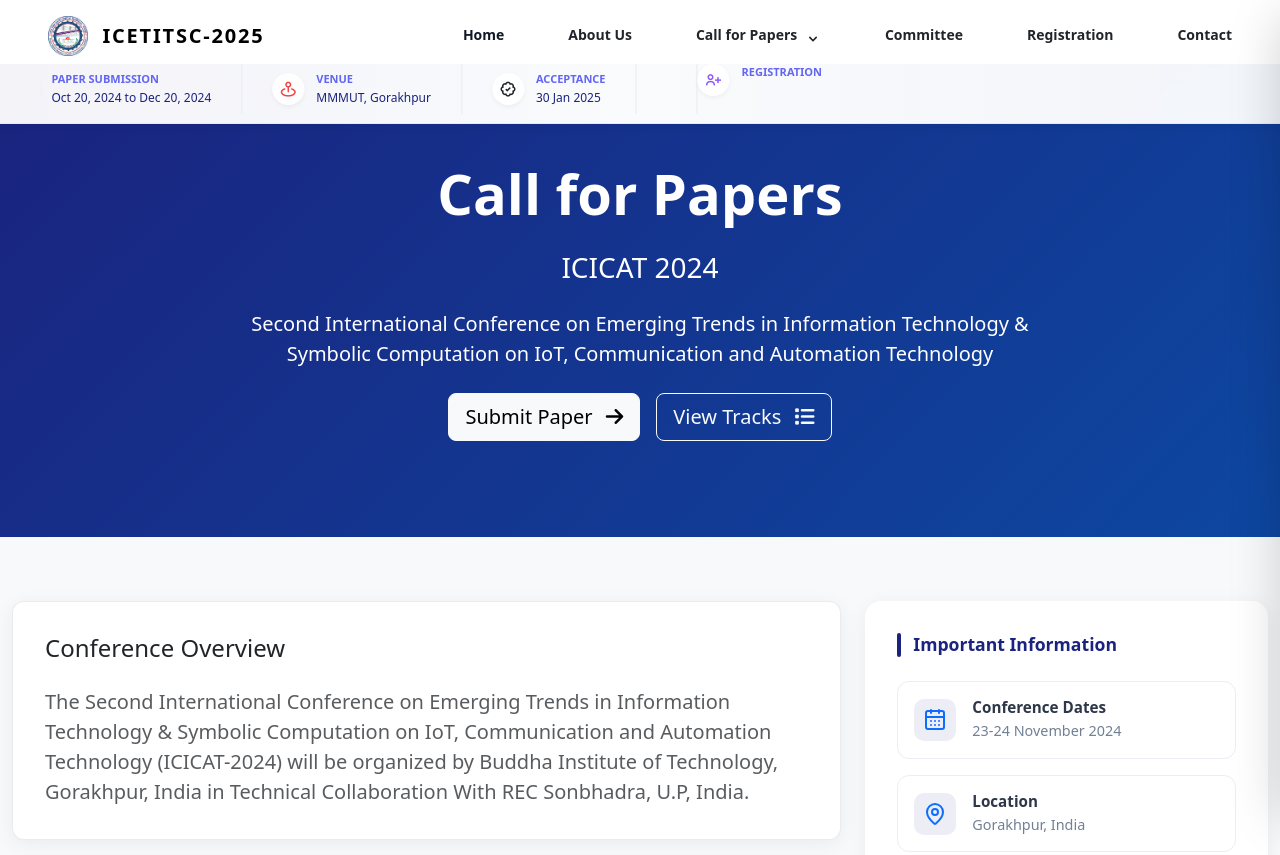
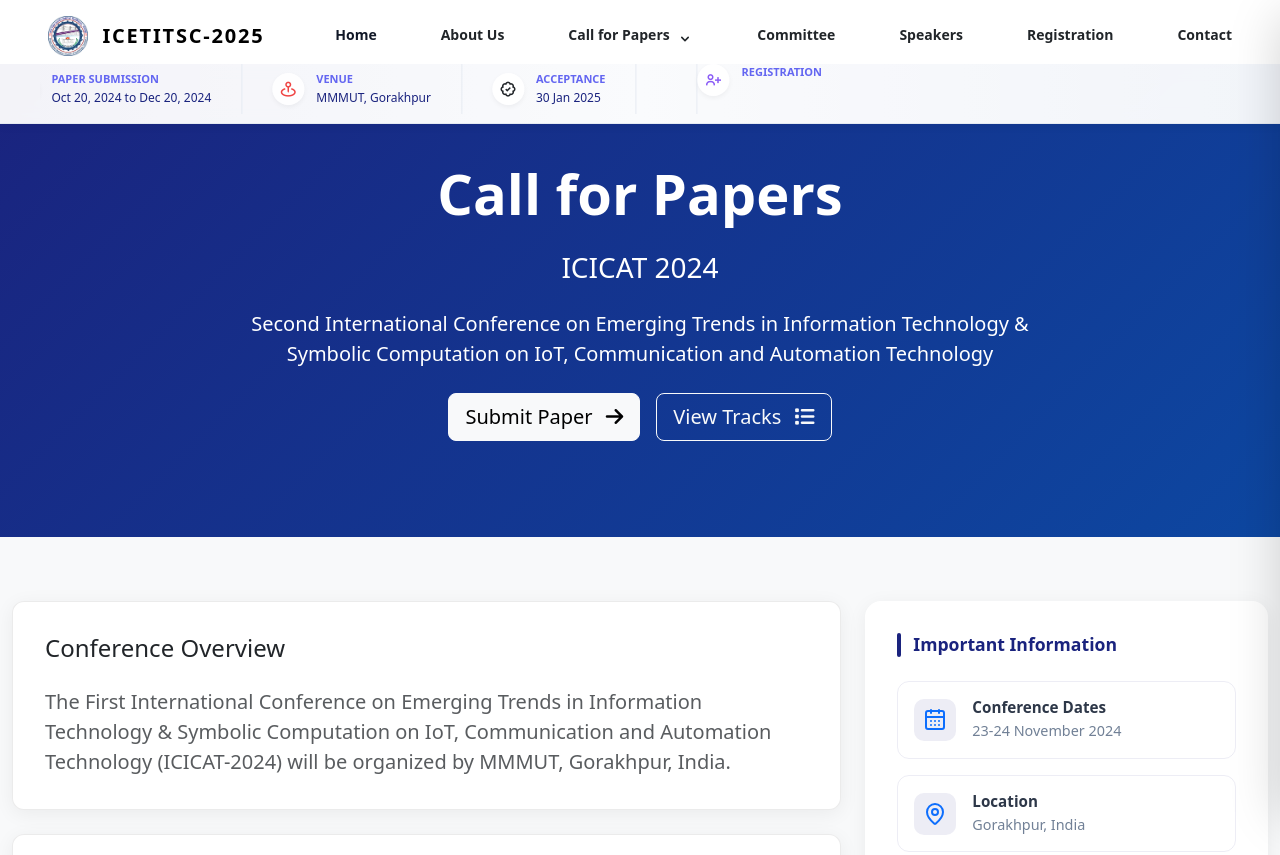
Before and after one commit to TejasMishr/Conference, a plain HTML site: page call-for-paper.html in a window 1280 px wide. Shown: the top 855 px of the page. Drawn offline with nearby package versions, Linux system fonts and the light colour scheme.

Commit message:
changes done

```diff
--- a/call-for-paper.html
+++ b/call-for-paper.html
@@ -698,11 +698,6 @@
                     href="guidelines.html"
                     >Guidelines</a
                   >
-                  <a
-                    class="block px-4 py-2 mt-2 text-sm font-semibold bg-transparent rounded-lg dark-mode:bg-transparent dark-mode:hover:bg-gray-600 dark-mode:focus:bg-gray-600 dark-mode:focus:text-white dark-mode:hover:text-white dark-mode:text-gray-200 md:mt-0 hover:text-gray-900 focus:text-gray-900 hover:bg-gray-200 focus:bg-gray-200 focus:outline-none focus:shadow-outline"
-                    href="tracks.html"
-                    >Conference Tracks</a
-                  >
                 </div>
               </div>
             </div>
@@ -710,6 +705,11 @@
               class="px-4 py-2 mt-2 text-sm font-semibold bg-transparent rounded-lg dark-mode:bg-transparent dark-mode:hover:bg-gray-600 dark-mode:focus:bg-gray-600 dark-mode:focus:text-white dark-mode:hover:text-white dark-mode:text-gray-200 md:mt-0 md:ml-4 hover:text-gray-900 focus:text-gray-900 hover:bg-gray-200 focus:bg-gray-200 focus:outline-none focus:shadow-outline"
               href="committee-patrons.html"
               >Committee</a
+            >
+            <a
+              class="px-4 py-2 mt-2 text-sm font-semibold bg-transparent rounded-lg dark-mode:bg-transparent dark-mode:hover:bg-gray-600 dark-mode:focus:bg-gray-600 dark-mode:focus:text-white dark-mode:hover:text-white dark-mode:text-gray-200 md:mt-0 md:ml-4 hover:text-gray-900 focus:text-gray-900 hover:bg-gray-200 focus:bg-gray-200 focus:outline-none focus:shadow-outline"
+              href="speakers.html"
+              >Speakers</a
             >
             <a
               class="px-4 py-2 mt-2 text-sm font-semibold bg-transparent rounded-lg dark-mode:bg-transparent dark-mode:hover:bg-gray-600 dark-mode:focus:bg-gray-600 dark-mode:focus:text-white dark-mode:hover:text-white dark-mode:text-gray-200 md:mt-0 md:ml-4 hover:text-gray-900 focus:text-gray-900 hover:bg-gray-200 focus:bg-gray-200 focus:outline-none focus:shadow-outline"
@@ -741,7 +741,6 @@
 
           <!-- Registration -->
 
-
           <!-- Conference Venue -->
           <div class="announcement-item">
             <div class="announcement-icon">
@@ -764,13 +763,11 @@
             </div>
           </div>
           <div class="announcement-item"></div>
-            <div class="announcement-icon">
-              <i class="bx bx-user-plus text-purple-500"></i>
-            </div>
-            <div class="announcement-content">
-              <span class="announcement-label">Registration</span>
-
-            </div>
+          <div class="announcement-icon">
+            <i class="bx bx-user-plus text-purple-500"></i>
+          </div>
+          <div class="announcement-content">
+            <span class="announcement-label">Registration</span>
           </div>
         </div>
       </div>
@@ -877,8 +874,9 @@
                 ICICAT 2024
               </h2>
               <p class="lead mb-4" data-aos="fade-up" data-aos-delay="200">
-                Second International Conference on Emerging Trends in Information Technology & Symbolic Computation on IoT, Communication and
-                Automation Technology
+                Second International Conference on Emerging Trends in
+                Information Technology & Symbolic Computation on IoT,
+                Communication and Automation Technology
               </p>
               <div
                 class="d-flex justify-content-center gap-3"
@@ -903,7 +901,6 @@
         </div>
       </div>
 
-
       <!-- Main Content -->
       <section class="section-padding bg-light">
         <div class="container">
@@ -913,10 +910,10 @@
               <div class="track-card" data-aos="fade-up">
                 <h3 class="h4 mb-4">Conference Overview</h3>
                 <p class="lead text-muted">
-                  The Second International Conference on Emerging Trends in Information Technology & Symbolic Computation on IoT, Communication and
-                  Automation Technology (ICICAT-2024) will be organized by
-                  Buddha Institute of Technology, Gorakhpur, India in Technical
-                  Collaboration With REC Sonbhadra, U.P, India.
+                  The First International Conference on Emerging Trends in
+                  Information Technology & Symbolic Computation on IoT,
+                  Communication and Automation Technology (ICICAT-2024) will be
+                  organized by MMMUT, Gorakhpur, India.
                 </p>
               </div>
 
```
Also changed, not shown: about.html (+5 -5 lines), committee-patrons.html (+6 -6 lines), guidelines.html (+5 -5 lines), index.html (+5 -5 lines), registration.html (+5 -5 lines), speakers.html (+5 -5 lines).
